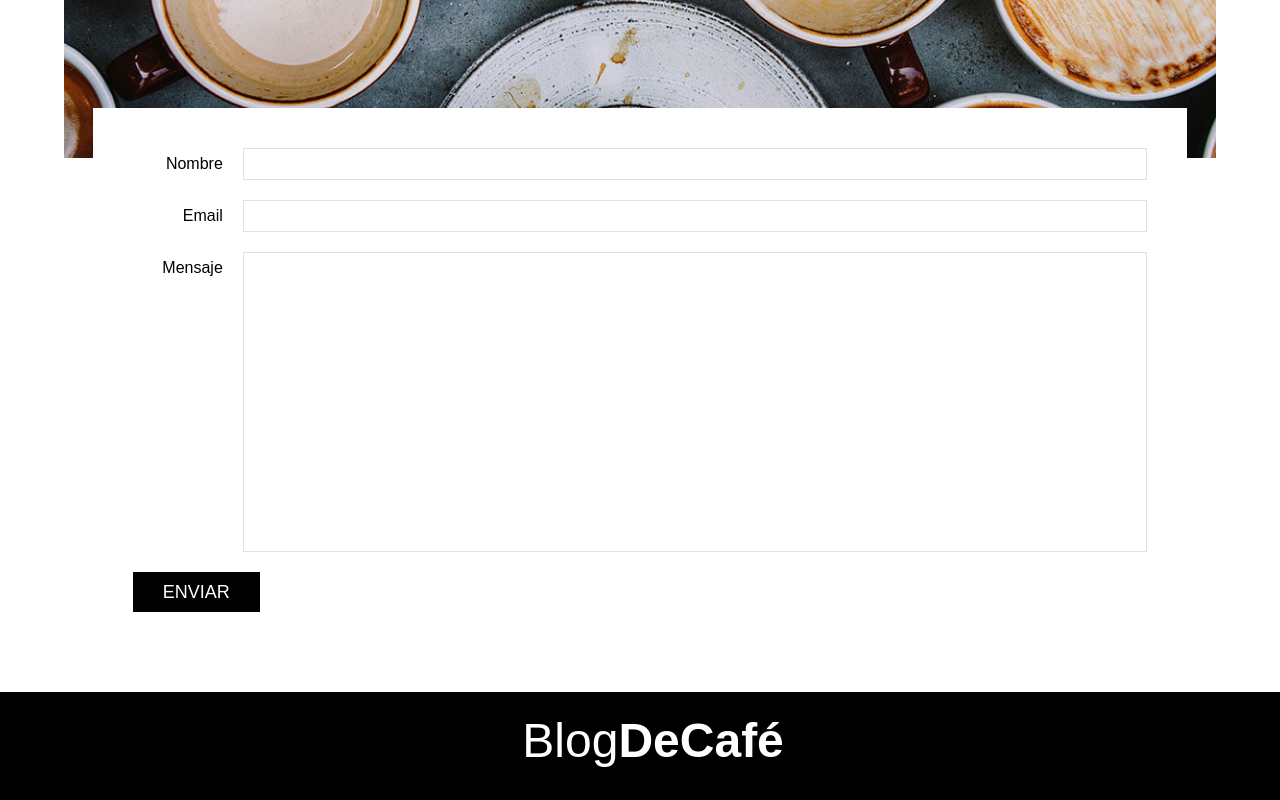
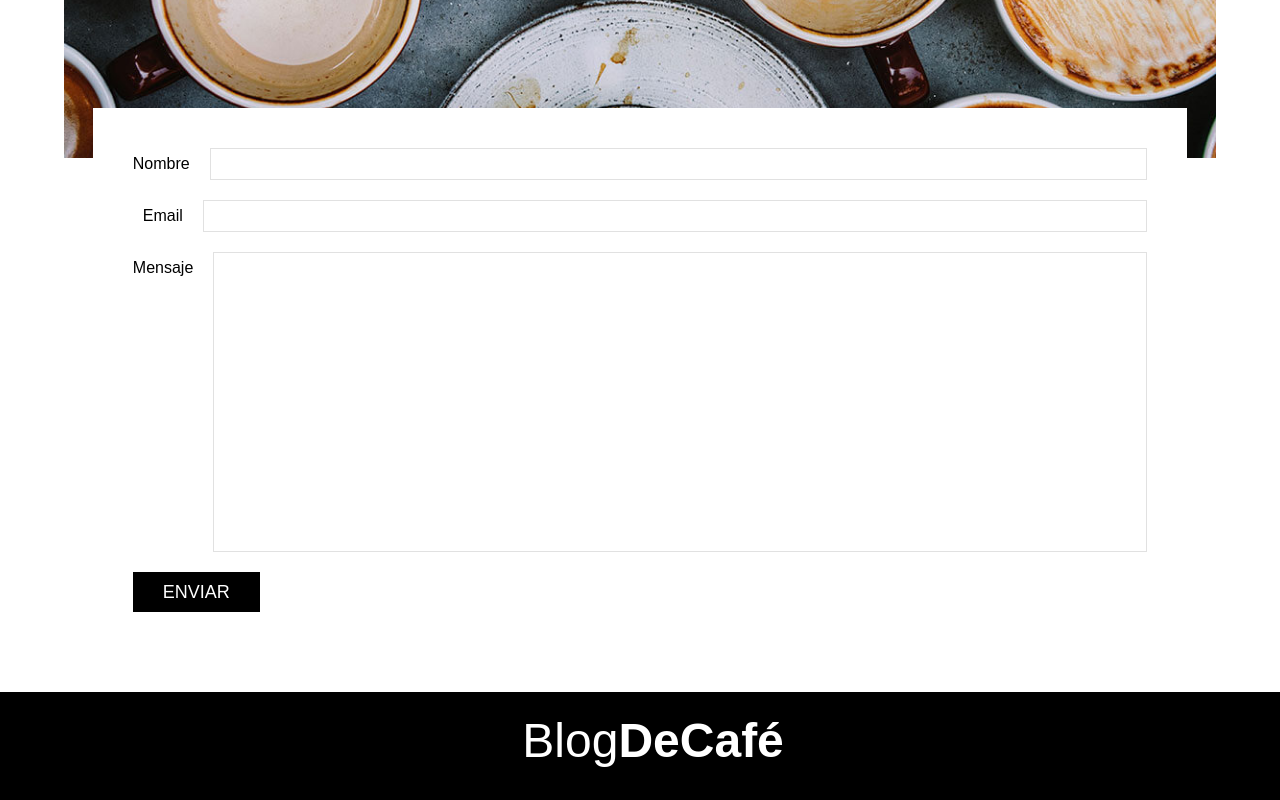
Before and after one commit to ignatius21/blogCafe, a plain HTML site: page contacto.html in a window 1280 px wide. Shown: the part 964-1764 px from the top of the page. Drawn offline with Linux system fonts and the light colour scheme.

Commit message:
nuevos cambios en formulario

```diff
--- a/css/style.css
+++ b/css/style.css
@@ -278,6 +278,7 @@ img{
     background-repeat: no-repeat;
 }
 
+
 .formulario{
     background-color: #fff;
     width: 95%;
@@ -300,7 +301,7 @@ img{
 }
 
 .campo__label{
-    flex: 0 0 9rem;
+    flex: 0 0 5rem;
     text-align: right;
 
 }
```
